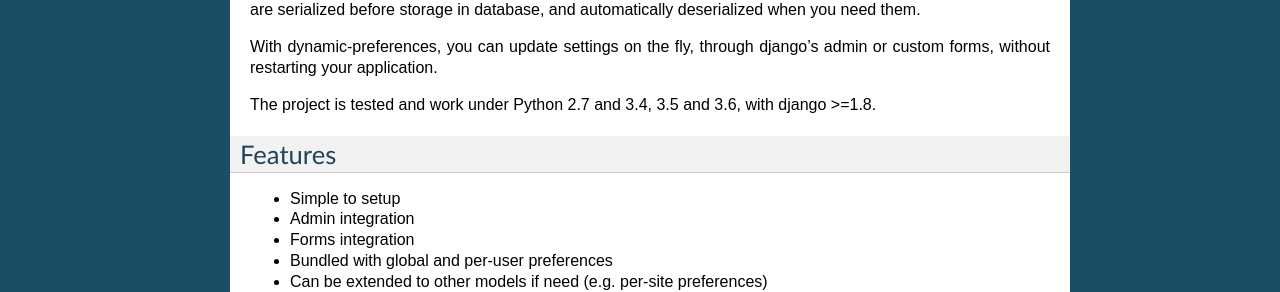
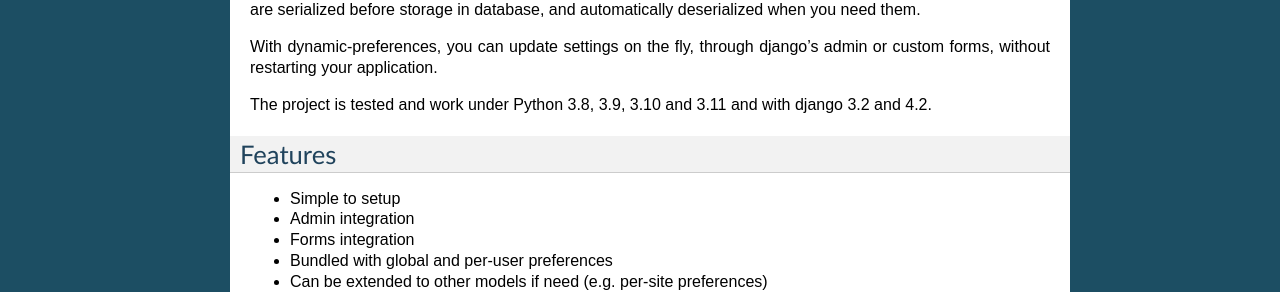
Before and after one commit to agateblue/django-dynamic-preferences, a Sphinx documentation site: the page built from docs/index.rst, in a window 1280 px wide and 900 px high. Shown: the part 306-598 px from the top of the window. Built offline with Sphinx 7.4.7, drawn with Linux system fonts in a browser that asks for light colours.

Commit message:
fix(docs): Update Python and django versions in docs

```diff
--- a/CONTRIBUTING.rst
+++ b/CONTRIBUTING.rst
@@ -106,7 +106,7 @@
 2. If the pull request adds functionality, the docs should be updated. Put
    your new functionality into a function with a docstring, and add the
    feature to the list in README.rst.
-3. The pull request should work for Python, 2.7, and 3.4. Check
+3. The pull request should work for Python 3.8, 3.9, 3.10 and 3.11. Check
    https://travis-ci.org/agateblue/django-dynamic-preferences/pull_requests
    and make sure that the tests pass for all supported Python versions.
 4. The pull request must target the `develop` branch, since the project relies on `git-flow branching model`_
--- a/docs/index.rst
+++ b/docs/index.rst
@@ -18,7 +18,7 @@
 
 With dynamic-preferences, you can update settings on the fly, through django's admin or custom forms, without restarting your application.
 
-The project is tested and work under Python 2.7 and 3.4, 3.5 and 3.6, with django >=1.8.
+The project is tested and work under Python 3.8, 3.9, 3.10 and 3.11 and with django 3.2 and 4.2.
 
 Features
 --------
```
